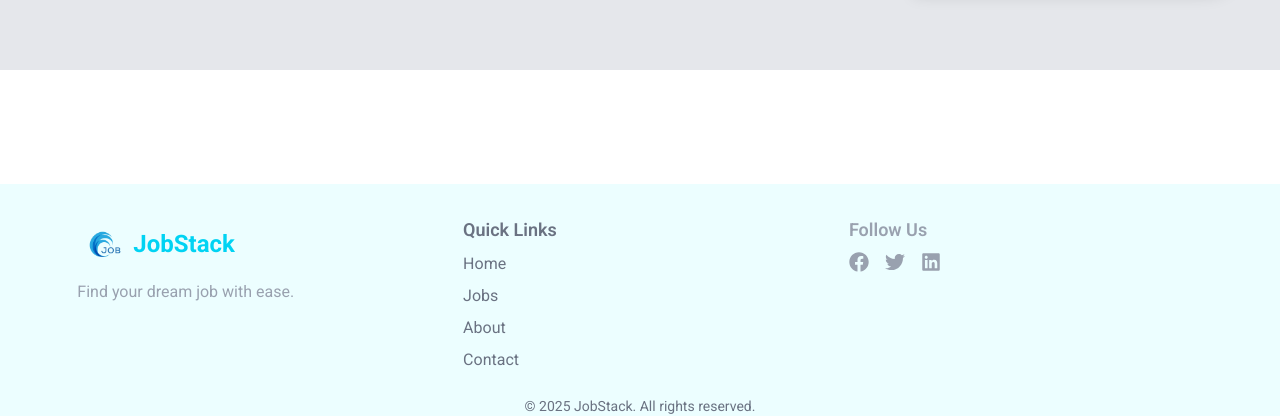
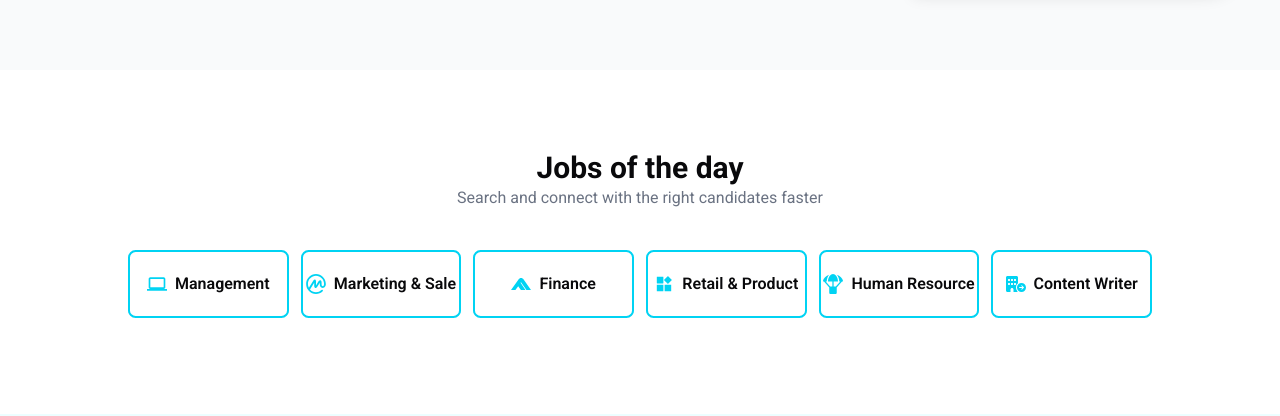
Before and after one commit to rimasultana/job-portal-client, a React (Vite) app: page / in a window 1280 px wide. Shown: the part 704-1120 px from the top of the page. Built offline with nearby package versions, Linux system fonts and the light colour scheme; no server answers.

Commit message:
service done

```diff
--- a/package.json
+++ b/package.json
@@ -18,7 +18,7 @@
     "clsx": "^2.1.1",
     "firebase": "^11.3.1",
     "lucide-react": "^0.475.0",
-    "motion": "^12.4.3",
+    "motion": "^12.4.4",
     "react": "^19.0.0",
     "react-dom": "^19.0.0",
     "react-hook-form": "^7.54.2",
--- a/src/Pages/About.jsx
+++ b/src/Pages/About.jsx
@@ -1,10 +1,10 @@
+const About = () => {
+  return (
+    <>
+      <h1>About</h1>
 
-const About = () => {
-    return (
-        <div>
-            <h1>About</h1>
-        </div>
-    );
+    </>
+  );
 };
 
 export default About;
--- a/src/Pages/Banner.jsx
+++ b/src/Pages/Banner.jsx
@@ -4,10 +4,11 @@ import team1 from "../assets/team1.jpg";
 import team2 from "../assets/team2.jpg";
 const Banner = () => {
   return (
-    <section className="py-20 px-5 bg-gray-200">
+    <section className="py-20 px-5 bg-gray-50">
       <div className="flex flex-col md:flex-row items-center justify-between gap-8 max-w-5xl mx-auto">
         <div className="text-center md:text-left">
           <motion.h1
+
             animate={{ x: 50, color: ["#48dbfb", "#74b9ff", "#fd79a8"] }}
             transition={{
               duration: 2,
--- a/src/Pages/Home.jsx
+++ b/src/Pages/Home.jsx
@@ -1,9 +1,11 @@
 import Banner from "./Banner";
+import Service from "./Service";
 
 const Home = () => {
   return (
     <>
-      <Banner/>
+      <Banner />
+      <Service />
     </>
   );
 };
--- a/src/Pages/Login.jsx
+++ b/src/Pages/Login.jsx
@@ -33,7 +33,7 @@ export function Login() {
     googleUser()
       .then(() => {
         toast.success("Successfully Login!");
-        navigate("/")
+        navigate("/");
       })
       .catch((error) => {
         toast.error(`Falied Register! Pleaase try again!, ${error.messege}`);
--- a/src/Pages/Service.jsx
+++ b/src/Pages/Service.jsx
@@ -1,7 +1,50 @@
+import { MdComputer } from "react-icons/md";
+import { SiCoinmarketcap } from "react-icons/si";
+import { SiThefinals } from "react-icons/si";
+import { AiFillProduct } from "react-icons/ai";
+import { FaParachuteBox } from "react-icons/fa";
+import { FaBuildingCircleArrowRight } from "react-icons/fa6";
+import * as motion from "motion/react-client";
+
 const Service = () => {
   return (
-    <div>
-      <h1>Service</h1>
+    <div className="w-4/5 mx-auto py-10 mb-14">
+      <div className="flex justify-center flex-col items-center py-10">
+        <h1 className="font-bold md:text-3xl text-xl">Jobs of the day</h1>
+        <p className="text-gray-500">
+          Search and connect with the right candidates faster
+        </p>
+      </div>
+      <div className="grid grid-cols-2 md:grid-cols-6 gap-3">
+        {[
+          { icon: <MdComputer />, title: "Management" },
+          { icon: <SiCoinmarketcap />, title: "Marketing & Sale" },
+          { icon: <SiThefinals />, title: "Finance" },
+          { icon: <AiFillProduct />, title: "Retail & Product" },
+          { icon: <FaParachuteBox />, title: "Human Resource" },
+          { icon: <FaBuildingCircleArrowRight />, title: "Content Writer" },
+        ].map((item, index) => (
+          <motion.div
+            whileHover={{
+              scale: [null, 1, 1.1],
+              transition: {
+                duration: 0.5,
+                times: [0, 0.6, 1],
+                // ease: ["easeInOut", "easeOut"],
+              },
+            }}
+            transition={{
+              duration: 0.3,
+              ease: "easeOut",
+            }}
+            key={index}
+            className="flex items-center gap-2 border-2 rounded-md border-cyan-400 bg-white hover:bg-cyan-300 transition-all duration-300 ease-out justify-center py-5 cursor-pointer"
+          >
+            <p className="text-cyan-400 text-xl">{item.icon}</p>
+            <h3 className="font-semibold">{item.title}</h3>
+          </motion.div>
+        ))}
+      </div>
     </div>
   );
 };
```
Also changed, not shown: 1 other file (tests, documents, lock files or other folders).
